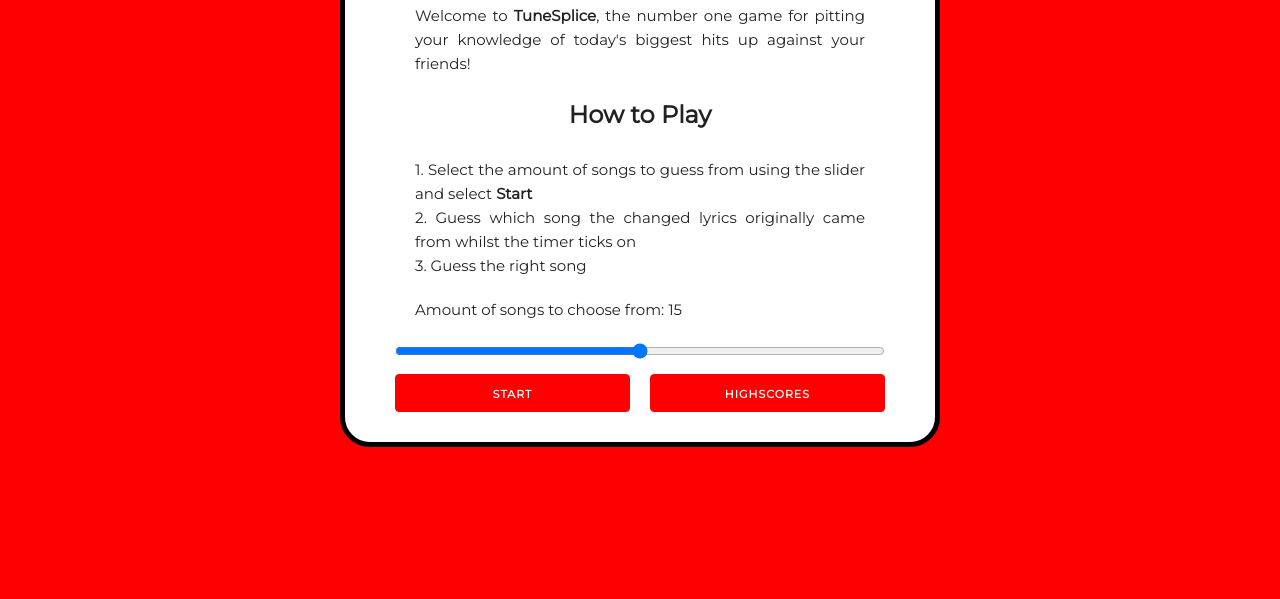
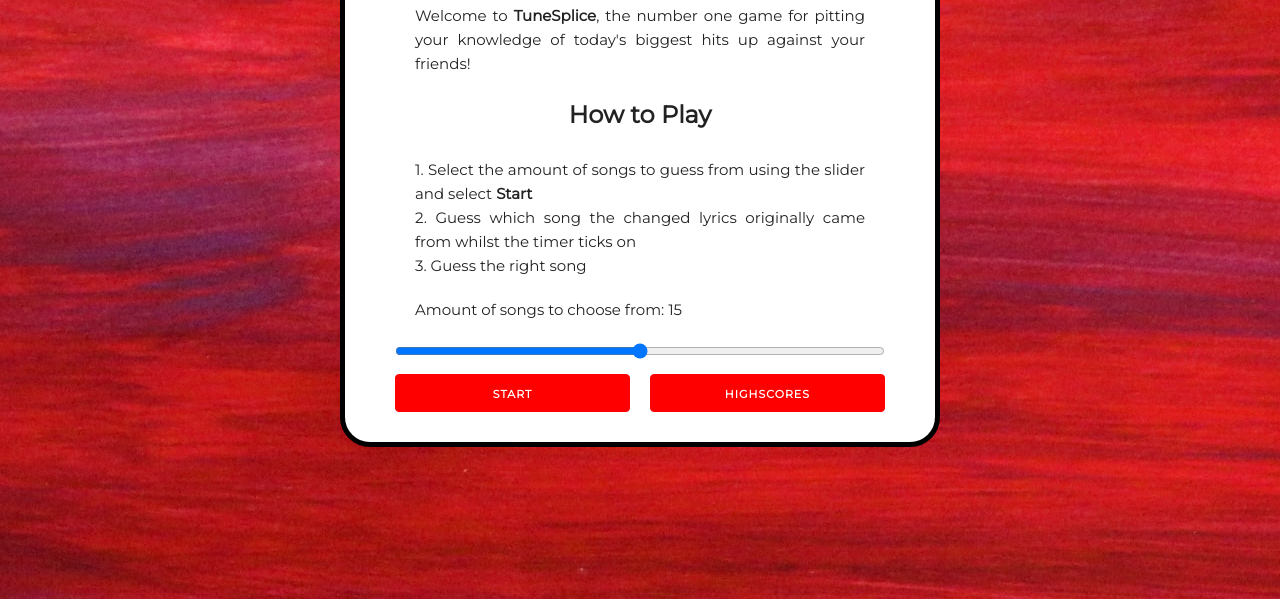
Before and after one commit to TomJia98/Project_Wunners, a plain HTML site: page index.html in a window 1280 px wide. Shown: the part 201-800 px from the top of the page. Drawn offline with nearby package versions, Linux system fonts and the light colour scheme; the site is published under a folder, as on GitHub Pages, so addresses that start at the root find nothing.

Commit message:
fixed background photo

```diff
--- a/assets/css/style.css
+++ b/assets/css/style.css
@@ -1,9 +1,9 @@
-@import url('https://fonts.googleapis.com/css2?family=Montserrat&display=swap');
+@import url("https://fonts.googleapis.com/css2?family=Montserrat&display=swap");
 
 body {
   background-color: red;
-  background-image: url("/assets/images/background-image.jpeg");
-  font-family: 'Montserrat', sans-serif;
+  background-image: url("../images/background-image.jpeg");
+  font-family: "Montserrat", sans-serif;
 }
 
 h1 {
@@ -93,7 +93,6 @@
 
 #amount-of-songs {
   width: 100%;
-
 }
 
 #btn-format {
```
